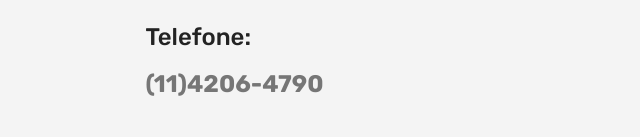
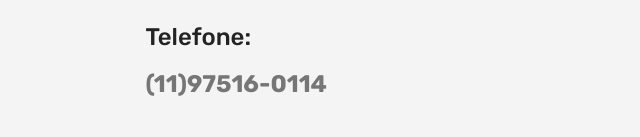
Before and after one commit to qpconstrucoes/home, a plain HTML site: page index.html in a window 1280 px wide. Shown: the part 3479-3616 px from the top of the page, 0-640 px from the left. Drawn offline with Linux system fonts and the light colour scheme; some icons are missing; files whose address does not match are found by name.

Commit message:
Update index.html

```diff
--- a/index.html
+++ b/index.html
@@ -253,7 +253,7 @@
                             <div class="b-info b-phone">
                                 <h5 class="align-left mbr-fonts-style display-5">Telefone:
                                 </h5>
-                                <p class="mbr-text align-left mbr-fonts-style display-5"><strong>(11)4206-4790</strong></p>
+                                <p class="mbr-text align-left mbr-fonts-style display-5"><strong>(11)97516-0114</strong></p>
                             </div>
                         </div>
                     </div>
```
